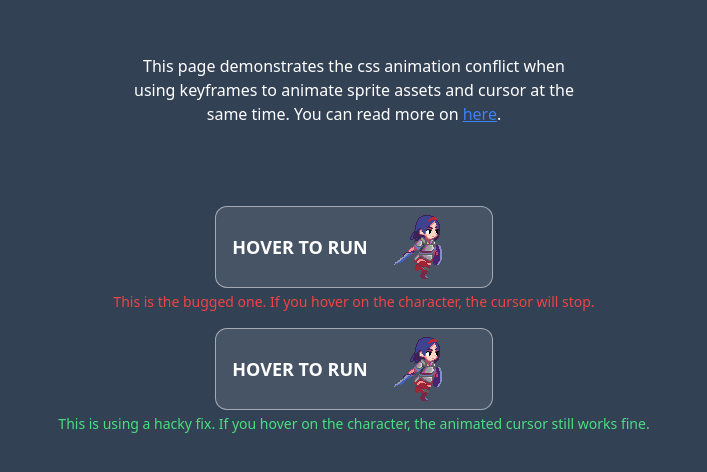
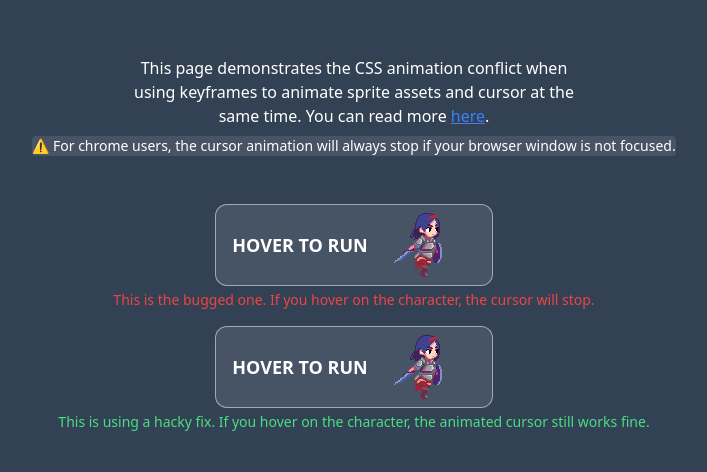
Before and after one commit to let-lc/keyframes-cursor-animation-conflict, a plain HTML site: page index.html in a window 1280 px wide. Shown: the part 148-620 px from the top of the page, without its empty margins (286-993 px from the left). Drawn offline with nearby package versions, Linux system fonts and the light colour scheme.

Commit message:
add a chrome related message

```diff
--- a/index.html
+++ b/index.html
@@ -77,15 +77,20 @@
   <body
     class="flex h-screen w-screen flex-col items-center justify-center bg-slate-700 text-white"
   >
-    <p class="mb-20 max-w-md text-center">
-      This page demonstrates the css animation conflict when using keyframes to
-      animate sprite assets and cursor at the same time. You can read more on
+    <p class="mb-2 max-w-md text-center">
+      This page demonstrates the CSS animation conflict when using keyframes to
+      animate sprite assets and cursor at the same time. You can read more
       <a
         href="https://github.com/let-lc/keyframes-cursor-animation-conflict/blob/main/README.md"
         class="text-blue-500 underline hover:!cursor-pointer"
         >here</a
       >.
     </p>
+    <p class="mb-12 text-sm bg-white/10 rounded">
+      ⚠ For chrome users, the cursor animation will always stop if your browser
+      window is not focused.
+    </p>
+
     <button
       id="bugged"
       class="group flex select-none items-center gap-x-2 rounded-xl border border-white/50 bg-white/10 px-4 py-2 transition-colors hover:bg-red-400/10"
```
